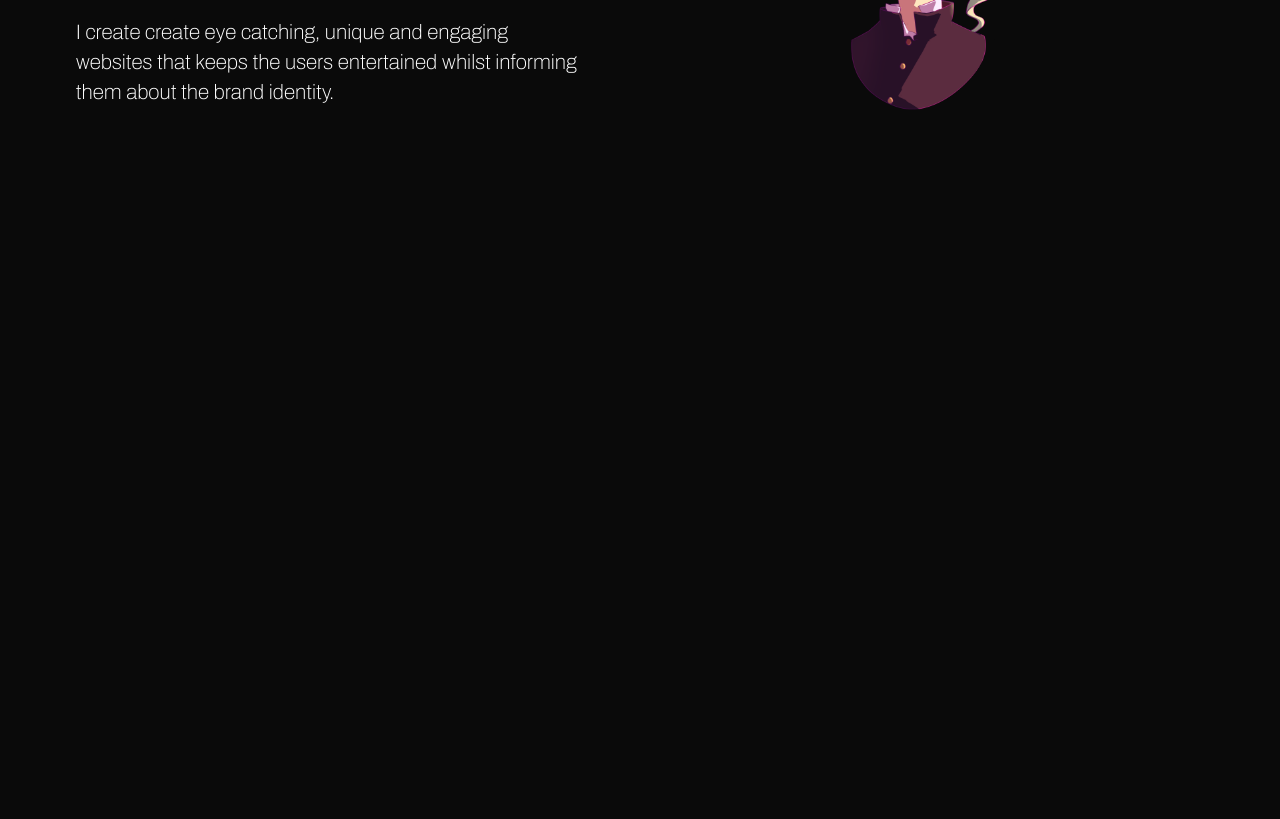
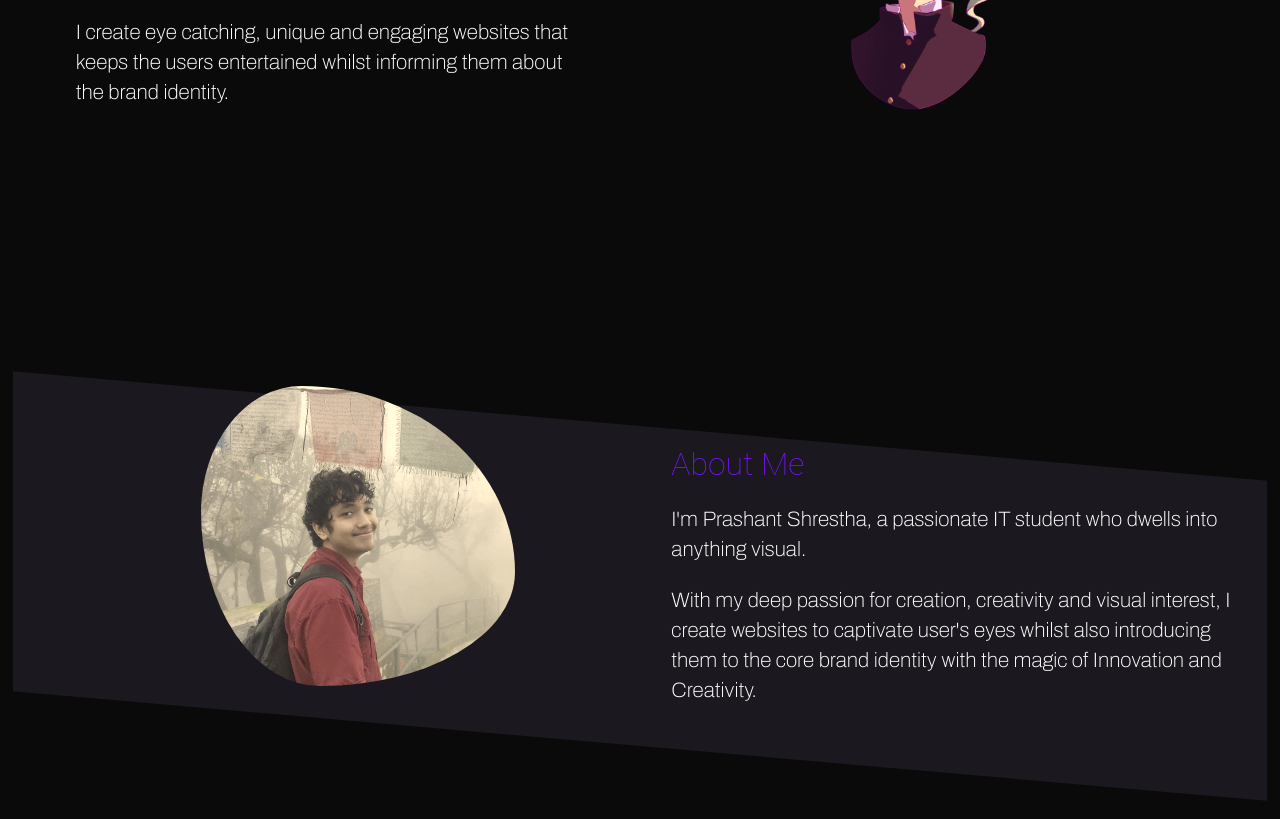
Before and after one commit to prashantStha308/portfolioExample, a plain HTML site: page index.html in a window 1280 px wide. Shown: the part 348-1167 px from the top of the page. Before the commit the page ends 800 px from the top, so only its background shows below. Drawn offline with Linux system fonts and the light colour scheme.

Commit message:
added about section

```diff
--- a/index.html
+++ b/index.html
@@ -10,7 +10,8 @@
 
     <main id="website">
 
-        <header id="header">
+        <section id="header">
+            <header>
                 <nav class="navigation">
                     <ul class="nav-list">
                         <a href="#hero">
@@ -26,7 +27,9 @@
                 </nav>
             </header>
             <hr class="seperator">
+        </section>
 
+        <!-- Hero Section -->
         <section class="hero">
             <div class="text-wrapper">
                 <article class="hero-text">
@@ -34,16 +37,16 @@
                         Welcome
                     </h1>
                     <section class="hero-para">
-                        <!-- <div class="vertical-line"></div> -->
                         <p class="para">
                             I am <span class="purpleText">Prashant Shrestha</span>, a passionate front-end web developer and an Artist from the heart.
                         </p>
                         <p class="para">
-                            I create create eye catching, unique and engaging websites that keeps the users entertained whilst informing them about the brand identity.
+                            I create eye catching, unique and engaging websites that keeps the users entertained whilst informing them about the brand identity.
                         </p>
                     </section>
                 </article>
             </div>
+            <!-- Hero Image -->
             <div class="hero-img-wrapper">
                 <img src="./assets/images/Mob_square.png" alt="" class="hero-img">
             </div>
@@ -52,7 +55,20 @@
         <!-- About Section -->
         <section id="about">
             <div class="about-wrapper">
-
+                <div class="about-img-wrapper">
+                    <div id="about-img"></div>
+                </div>
+                <div class="about-text">
+                    <h1 class="headingText about-heading">About Me</h1>
+                    <section class="about-para">
+                        <p class="para">
+                            I'm Prashant Shrestha, a passionate IT student who  dwells into anything visual.
+                        </p>
+                        <p class="para">
+                            With my deep passion for creation, creativity and visual interest, I create websites to captivate user's eyes whilst also introducing them to the core brand identity with the magic of Innovation and Creativity.
+                        </p>
+                    </section>
+                </div>
             </div>
         </section>
 
--- a/style.css
+++ b/style.css
@@ -1,6 +1,4 @@
 @import url('https://fonts.googleapis.com/css2?family=Archivo:ital,wght@0,100..900;1,100..900&display=swap');
-
-
 
 :root{
     --backgroundColor: #0A0A0A;
@@ -13,8 +11,23 @@
 body{
     background-color: var(--backgroundColor);
     color: var(--textColor);
+    min-height: 100svh;
 }
 
+/* Hide scrollbar for Chrome, Safari and Opera */
+html::-webkit-scrollbar {
+    display: none;
+}
+
+/* Hide scrollbar for IE, Edge and Firefox */
+html{
+    -ms-overflow-style: none;  /* IE and Edge */
+    scrollbar-width: none;  /* Firefox */
+}
+
+*{
+    scroll-behavior: smooth;
+}
 .purpleText{
     color: var(--colorPurple);
     font-weight: bolder;
@@ -23,9 +36,21 @@ body{
 #website{
     margin: 0;
     padding: 5px;
+    height: 100%;
     overflow-x: hidden;
     display: grid;
+    min-height: 100svh;
+}
 
+/* Hide scrollbar for Chrome, Safari and Opera */
+#website::-webkit-scrollbar {
+    display: none;
+  }
+
+/* Hide scrollbar for IE, Edge and Firefox */
+#website {
+    -ms-overflow-style: none;  /* IE and Edge */
+    scrollbar-width: none;  /* Firefox */
 }
 
 a , li{
@@ -57,6 +82,7 @@ header{
 
 .seperator{
     width: 55%;
+    height: 0;
     padding: 0;
     margin-top: 0;
 }
@@ -87,15 +113,18 @@ header{
     color: var(--colorPurple);
 }
 
-.hero-para{
+.para{
     font-size: 1.3rem;
-    margin: 30px 0 50px 0;
     font-family: "Archivo", sans-serif;
     font-optical-sizing: auto;
     font-weight: lighter;
     font-style: normal;
     line-height: 30px;
     position: relative;
+}
+
+.hero-para{
+    margin: 30px 0 50px 0;
 }
 
 .hero-img-wrapper{
@@ -108,3 +137,64 @@ header{
 .hero-img{
     width: 50%;
 }
+
+/* End of Hero Section */
+/* Start of About Page */
+
+#about{
+    margin: 15% 0 0 0 ;
+}
+
+.about-wrapper{
+    position: relative;
+    width: 100%;
+    height: 25rem;
+    isolation: isolate;
+    margin: 40px 0 20px 0;
+    display: flex;
+    justify-content: center;
+    align-items: center;
+}
+
+.about-wrapper::after{
+    content: '';
+    inset: 0;
+    margin: 40px 0 20px 0;
+    background-color: #1b181f;
+    width: 100%;
+    height: 20rem;
+    position: absolute;
+    z-index: -1;
+    transform: skewY(5deg);
+}
+.about-img{
+    width: 40%;
+}
+
+.about-text{
+    display: grid;
+    width: 45%;
+}
+
+.about-heading{
+    font-size: 2rem;
+}
+
+.about-img-wrapper{
+    width: 50%;
+    height: 100%;
+    display: flex;
+    justify-content: center;
+    /* align-items: center; */
+}
+
+#about-img{
+    width: 50%;
+    height: 75%;
+    border-radius: 32% 68% 62% 38% / 42% 62% 38% 58% ;
+    background-repeat: no-repeat;
+    background-image: url(./assets/images/aboutImg.jpg);
+    background-size: 430px;
+    background-position: center 60%;
+    filter: sepia(0.6);
+}
```
Also changed, not shown: assets/images/aboutImg.jpg (added). Lines whose indentation alone changed are shown as unchanged.
